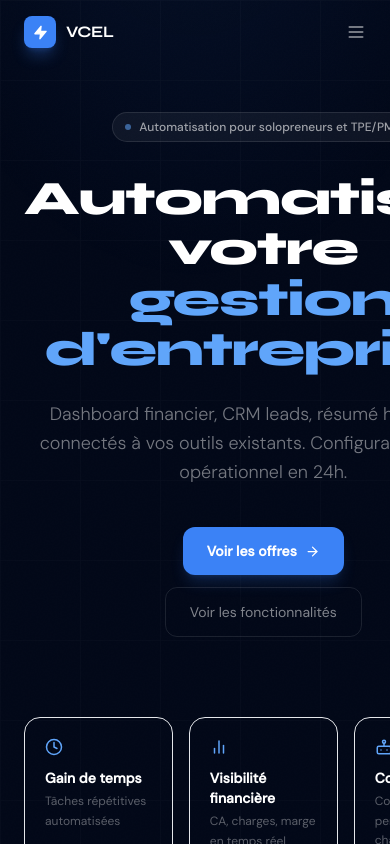
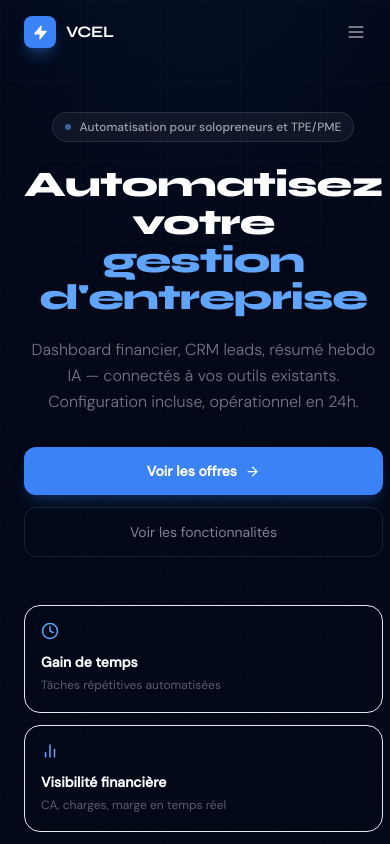
Before and after one commit to killyanhoulettevcel/vcel-site, a Next.js app: page / in a window 390 px wide. Shown: the top 844 px of the page. Built offline with nearby package versions, Linux system fonts and the light colour scheme.

Commit message:
Update Hero.tsx

```diff
--- a/src/components/Hero.tsx
+++ b/src/components/Hero.tsx
@@ -21,8 +21,6 @@ export default function Hero() {
 
   return (
     <section ref={ref} className="relative min-h-screen flex flex-col items-center justify-center px-6 pt-28 pb-20 overflow-hidden">
-
-      {/* Background subtil */}
       <div className="absolute inset-0 bg-[radial-gradient(ellipse_80%_50%_at_50%_-20%,rgba(59,130,246,0.08),transparent)]" />
       <div className="absolute inset-0 opacity-[0.025]"
         style={{
@@ -31,44 +29,43 @@ export default function Hero() {
         }} />
 
       <div className="relative z-10 max-w-4xl mx-auto text-center">
-
         {/* Badge */}
-        <div className="fade-in inline-flex items-center gap-2 mb-8 px-3 py-1.5 rounded-full border border-white/10 bg-white/5 text-white/60 text-xs font-medium">
+        <div className="fade-in inline-flex items-center gap-2 mb-6 md:mb-8 px-3 py-1.5 rounded-full border border-white/10 bg-white/5 text-white/60 text-xs font-medium">
           <span className="w-1.5 h-1.5 rounded-full bg-blue-400 animate-pulse" />
           Automatisation pour solopreneurs et TPE/PME
         </div>
 
-        {/* Headline sobre */}
-        <h1 className="fade-in font-display text-5xl md:text-7xl font-extrabold leading-[1.05] tracking-tight mb-6 text-white">
+        {/* Headline */}
+        <h1 className="fade-in font-display text-4xl sm:text-5xl md:text-7xl font-extrabold leading-[1.05] tracking-tight mb-5 md:mb-6 text-white">
           Automatisez votre<br />
           <span className="text-blue-400">gestion d'entreprise</span>
         </h1>
 
-        <p className="fade-in text-white/45 text-lg md:text-xl max-w-2xl mx-auto leading-relaxed mb-10 font-light">
+        <p className="fade-in text-white/45 text-base md:text-xl max-w-2xl mx-auto leading-relaxed mb-8 md:mb-10 font-light">
           Dashboard financier, CRM leads, résumé hebdo IA — connectés à vos outils existants.
           Configuration incluse, opérationnel en 24h.
         </p>
 
-        <div className="fade-in flex flex-col sm:flex-row items-center justify-center gap-3 mb-20">
+        <div className="fade-in flex flex-col sm:flex-row items-center justify-center gap-3 mb-12 md:mb-20">
           <a href="#tarifs"
-            className="flex items-center gap-2 bg-blue-500 hover:bg-blue-400 text-white font-semibold text-sm px-6 py-3.5 rounded-xl transition-all shadow-lg shadow-blue-500/20 group">
+            className="w-full sm:w-auto flex items-center justify-center gap-2 bg-blue-500 hover:bg-blue-400 text-white font-semibold text-sm px-6 py-3.5 rounded-xl transition-all shadow-lg shadow-blue-500/20 group">
             Voir les offres
             <ArrowRight size={15} className="group-hover:translate-x-0.5 transition-transform" />
           </a>
           <a href="#workflows"
-            className="flex items-center gap-2 text-sm text-white/50 hover:text-white/80 px-6 py-3.5 rounded-xl border border-white/10 hover:border-white/20 transition-all">
+            className="w-full sm:w-auto flex items-center justify-center gap-2 text-sm text-white/50 hover:text-white/80 px-6 py-3.5 rounded-xl border border-white/10 hover:border-white/20 transition-all">
             Voir les fonctionnalités
           </a>
         </div>
 
-        {/* 3 pilliers honnêtes */}
-        <div className="fade-in grid grid-cols-3 gap-4 max-w-2xl mx-auto">
+        {/* 3 pilliers */}
+        <div className="fade-in grid grid-cols-1 sm:grid-cols-3 gap-3 md:gap-4 max-w-2xl mx-auto">
           {[
-            { icon: Clock, title: 'Gain de temps', desc: 'Tâches répétitives automatisées' },
-            { icon: BarChart2, title: 'Visibilité financière', desc: 'CA, charges, marge en temps réel' },
-            { icon: Bot, title: 'Coach IA', desc: 'Conseils personnalisés chaque semaine' },
+            { icon: Clock,    title: 'Gain de temps',       desc: 'Tâches répétitives automatisées' },
+            { icon: BarChart2,title: 'Visibilité financière',desc: 'CA, charges, marge en temps réel' },
+            { icon: Bot,      title: 'Coach IA',             desc: 'Conseils personnalisés chaque semaine' },
           ].map(({ icon: Icon, title, desc }) => (
-            <div key={title} className="bg-white/3 border border-white/8 rounded-2xl p-5 text-left hover:border-white/15 transition-colors">
+            <div key={title} className="bg-white/3 border border-white/8 rounded-2xl p-4 md:p-5 text-left hover:border-white/15 transition-colors">
               <Icon size={18} className="text-blue-400 mb-3" />
               <p className="text-white text-sm font-semibold mb-1">{title}</p>
               <p className="text-white/35 text-xs leading-relaxed">{desc}</p>
@@ -77,7 +74,6 @@ export default function Hero() {
         </div>
       </div>
 
-      {/* Scroll */}
       <div className="absolute bottom-8 left-1/2 -translate-x-1/2 flex flex-col items-center gap-2">
         <div className="w-px h-10 bg-gradient-to-b from-white/20 to-transparent" />
       </div>
```
